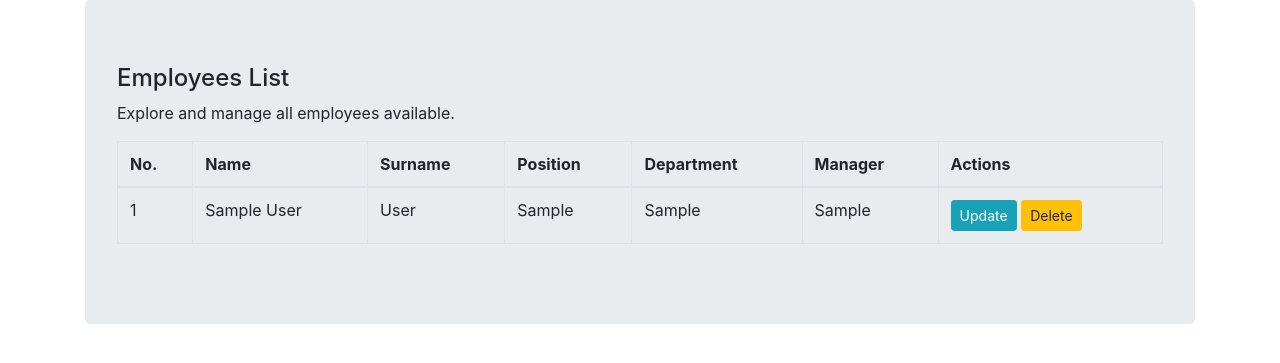
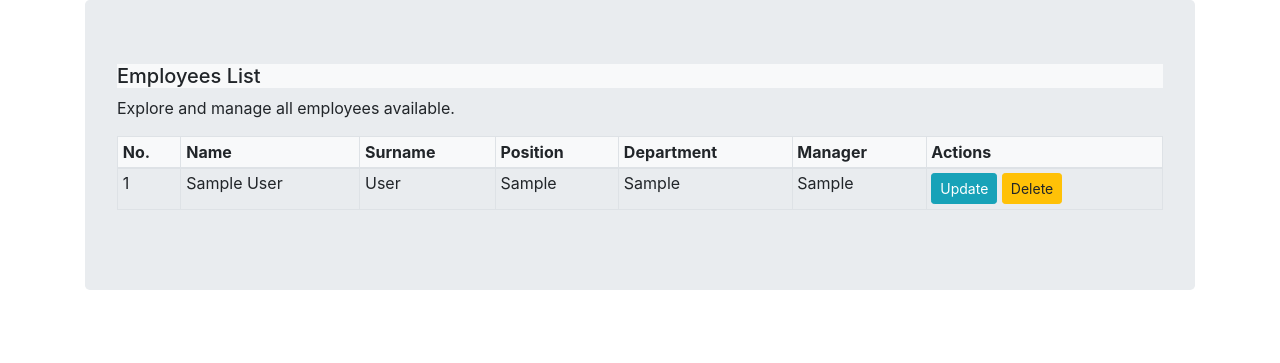
Before and after one commit to beatagliscinska/AssetGuardian, a Django app: page /employees/ in a window 1280 px wide. Shown: the part 56-419 px from the top of the page. Run offline with Django 5.2, Linux system fonts and the light colour scheme; a user stored in the database is signed in; tables that the repository leaves empty hold one stand-in row (values such as "Sample post"); some libraries are stand-ins or nearby versions.

Commit message:
Added updated employees view

```diff
--- a/viewer/templates/employees.html
+++ b/viewer/templates/employees.html
@@ -2,11 +2,11 @@
 
 {% block content %}
   <div class="assets-list-header">
-    <h4>Employees List</h4>
+    <h5 class="bg-light">Employees List</h5>
     <p>Explore and manage all employees available.</p>
   </div>
-  <table class="table table-bordered">
-    <thead>
+  <table class="table table-bordered table-sm"> <!-- Dodano klasę table-sm dla mniejszych wierszy -->
+    <thead class="bg-light"> <!-- Zmieniono klasę na bg-light dla delikatniejszego koloru tła nagłówków -->
       <tr>
         <th>No.</th>
         <th>Name</th>
@@ -27,9 +27,9 @@
           <td>{{ employee.department }}</td>
           <td>{{ employee.manager }}</td>
           <td>
-          <button type="submit" class="btn btn-info btn-sm" onclick="updateEmployee(this)" data-id="{{ employee.id }}"> Update </button>
-          <button type="button" class="btn btn-warning btn-sm" onclick="deleteEmployee(this)" data-id="{{ employee.id }}">Delete</button>
-        </td>
+            <button type="submit" class="btn btn-info btn-sm" onclick="updateEmployee(this)" data-id="{{ employee.id }}"> Update </button>
+            <button type="button" class="btn btn-warning btn-sm" onclick="deleteEmployee(this)" data-id="{{ employee.id }}">Delete</button>
+          </td>
         </tr>
       {% endfor %}
     </tbody>
```
